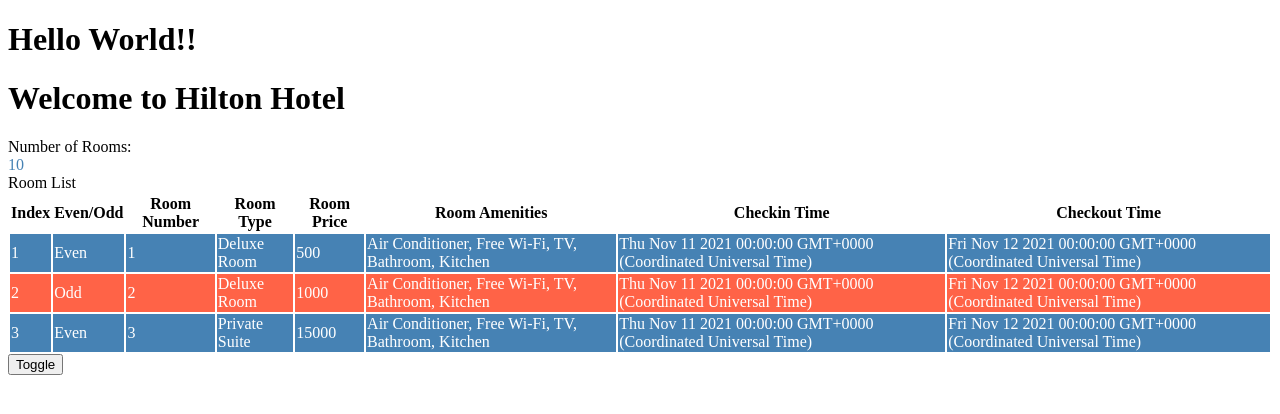
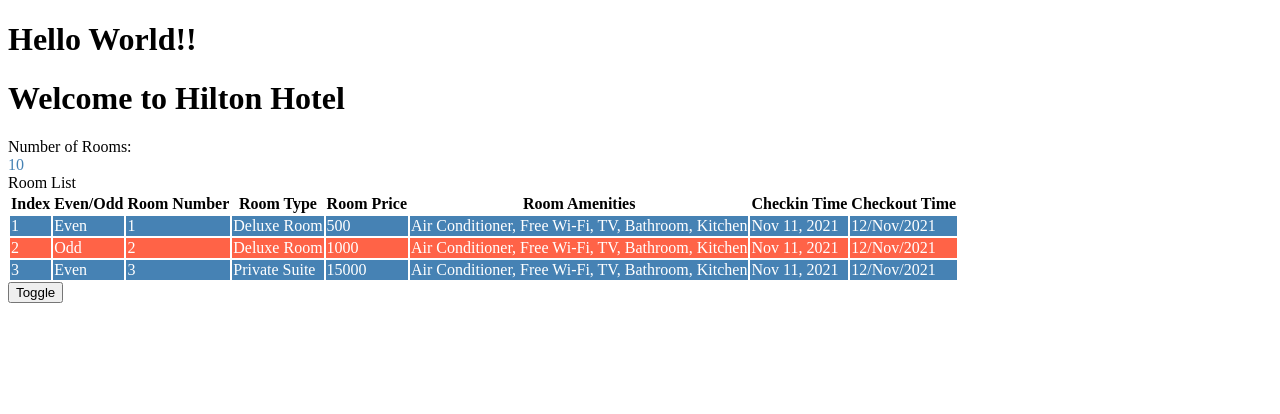
Before and after one commit to imtiajahammad/TypeScriptDemo, an Angular app in the folder angulars/hotelinventoryapp/: page / in a window 1280 px wide. Shown: the top 414 px of the page. Built offline with nearby package versions, Linux system fonts and the light colour scheme.

Commit message:
Built-in Pipes: DatePipe

```diff
--- a/angulars/hotelinventoryapp/src/app/rooms/rooms.component.html
+++ b/angulars/hotelinventoryapp/src/app/rooms/rooms.component.html
@@ -35,8 +35,8 @@
             <td> {{ room.roomType }}</td>
             <td> {{ room.price }}</td>
             <td> {{ room.amenities }}</td>
-            <td> {{ room.checkinTime }}</td>
-            <td> {{ room.checkoutTime }}</td>
+            <td> {{ room.checkinTime | date: 'mediumDate' }}</td>
+            <td> {{ room.checkoutTime | date : 'dd/MMM/yyyy' }}</td>
         </tr>
     </table>
 </div>
```
Also changed, not shown: 1 other file (tests, documents, lock files or other folders).
